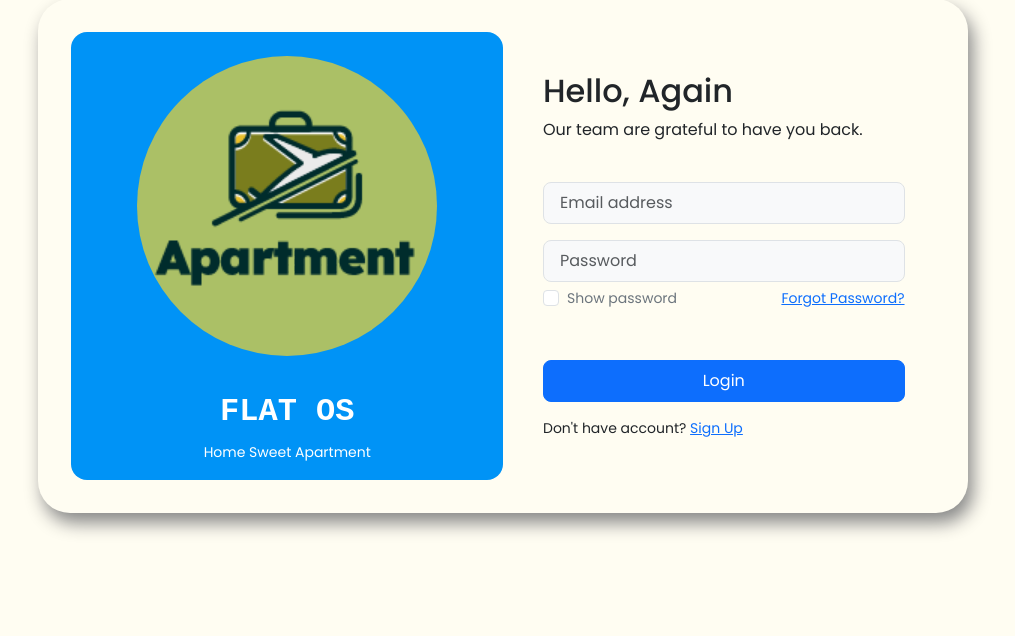
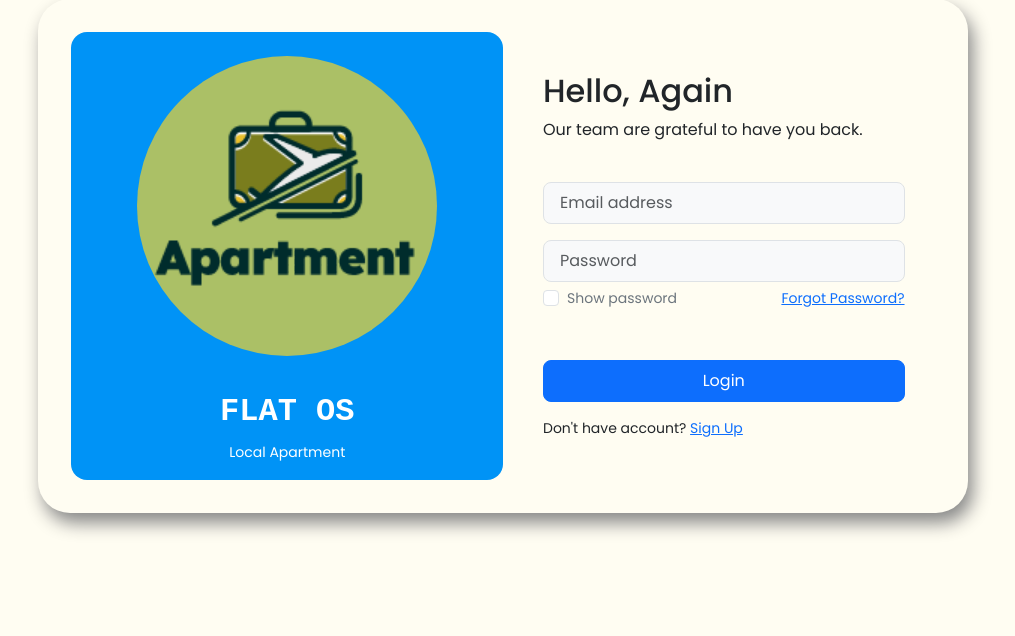
Before and after one commit to CarloSy30/LogIn, a PHP site: page /login/ in a window 1280 px wide. Shown: the part 144-780 px from the top of the page, without its empty margins (137-1152 px from the left). Run offline with PHP 8.4, Linux system fonts and the light colour scheme.

Commit message:
Changed info under FLAT OS

```diff
--- a/index.php
+++ b/index.php
@@ -64,7 +64,7 @@ if($_SERVER["REQUEST_METHOD"] == "POST"){
                     <img src="images/logo.png" class="rounded-circle mt-4" style="width: 300px;">
                 </div>
                 <p class="text-white fs-2 pt-3 mb-1 logo" style="font-family: 'Courier New', Courier, monospace; font-weight: 600;">FLAT OS</p>
-                <p class="text-white mb-3"><small>Home Sweet Apartment</small></p>
+                <p class="text-white mb-3"><small>Local Apartment</small></p>
             </div>
 
             <!-------------------- ------ Right Box ---------------------------->
```
